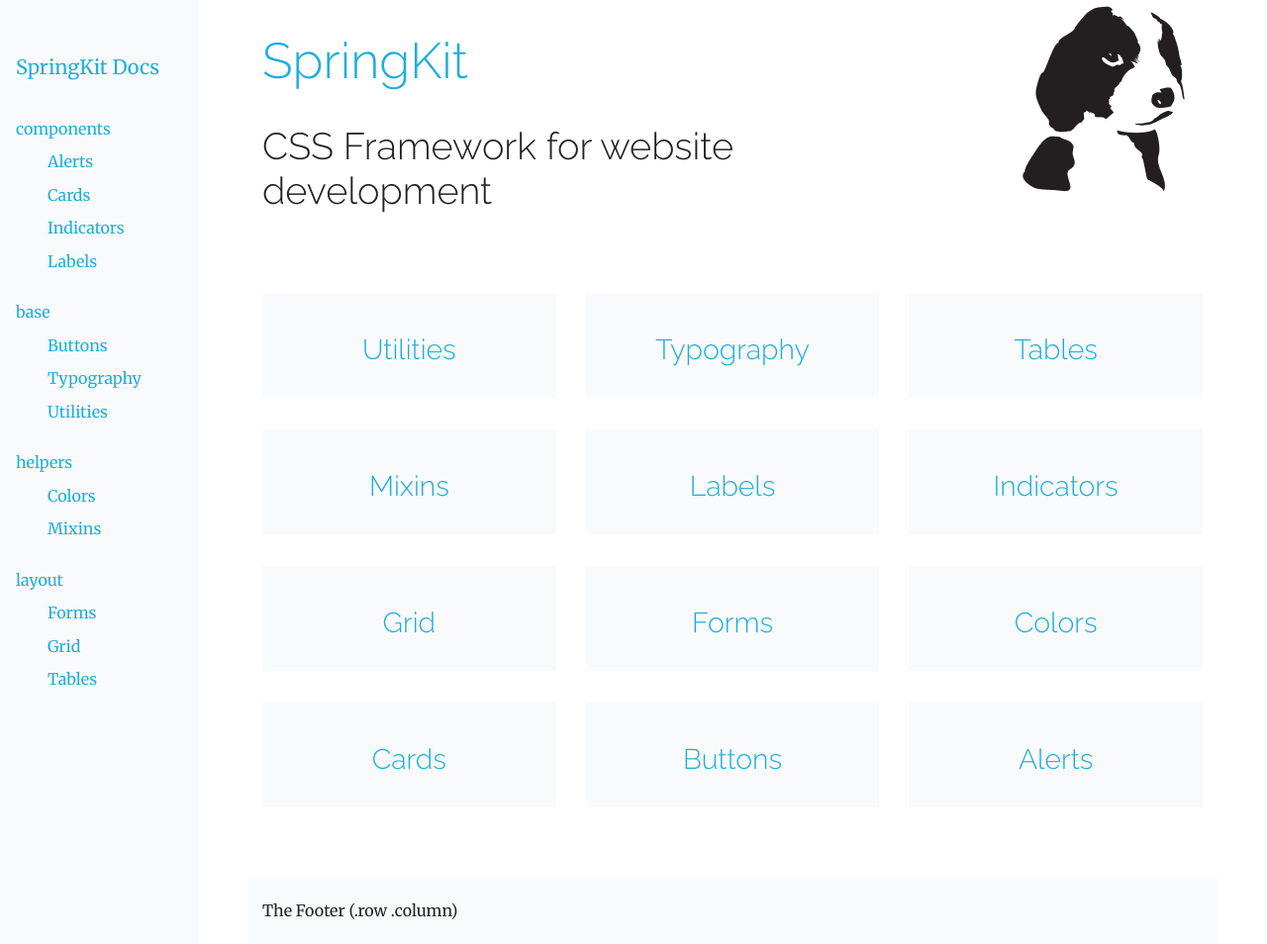
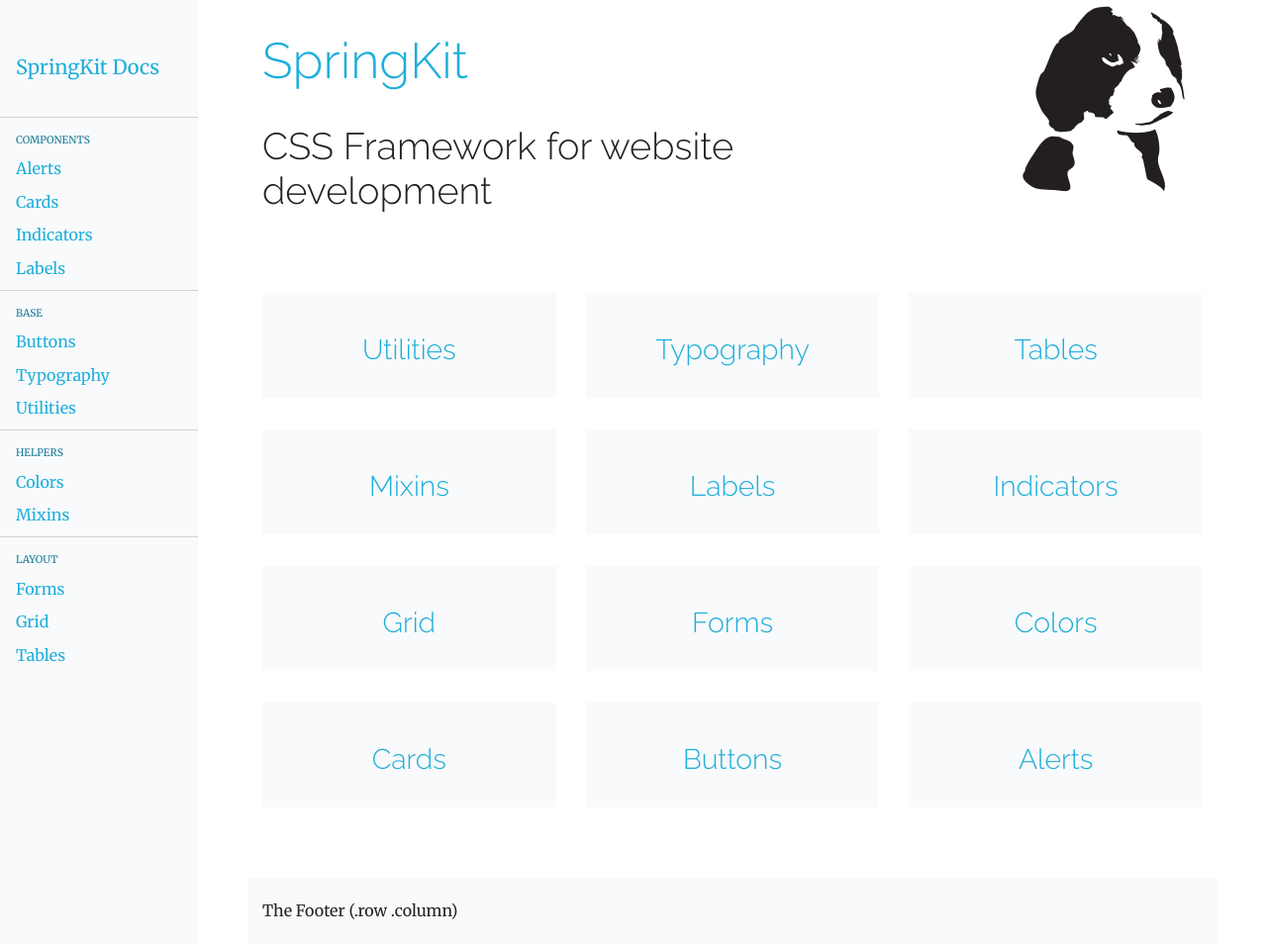
Before and after one commit to pixelspring/SpringKit, a Jekyll site: the page built from docs/index.html, in a window 1280 px wide and 954 px high. Shown: the whole window at 99% size. Built offline with Jekyll 4.4.1, drawn with Linux system fonts in a browser that asks for light colours.

Commit message:
Style category title

```diff
--- a/docs/_includes/sidebar.html
+++ b/docs/_includes/sidebar.html
@@ -5,15 +5,14 @@
 
         <ul class="main-nav">
             {% for category in site.categories %}
-                <li><a name="{{ category | first }}">{{ category | first }}</a>
-                    <ul>
-                    {% for posts in category %}
-                        {% for post in posts reversed %}
-                            <li><a href="{{ post.url }}">{{ post.title }}</a></li>
-                        {% endfor %}
+                <li class="category-title"><a name="{{ category | first }}">{{ category | first }}</a></li>
+
+                {% for posts in category %}
+                    {% for post in posts reversed %}
+                        <li class="post-title"><a href="{{ post.url }}">{{ post.title }}</a></li>
                     {% endfor %}
-                    </ul>
-                </li>
+                {% endfor %}
+
             {% endfor %}
         </ul>
 
--- a/docs/css/docs.css
+++ b/docs/css/docs.css
@@ -18,6 +18,16 @@
         padding: 0 8px 0 16px;
         display: block;
     }
+
+    .category-title a {
+        color: #157998;
+        border-top: 1px solid lightgray;
+        padding-top: 15px;
+        text-transform: uppercase;
+        font-size: 65%;
+    }
+
+    .post-title a {}
 
 
 
```
